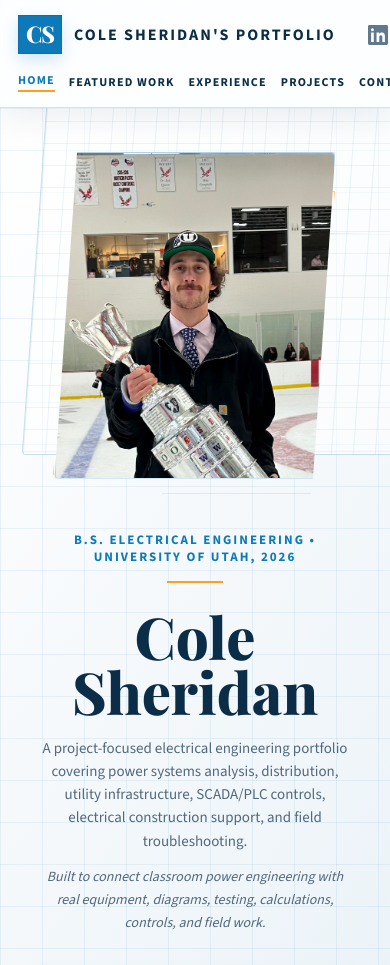
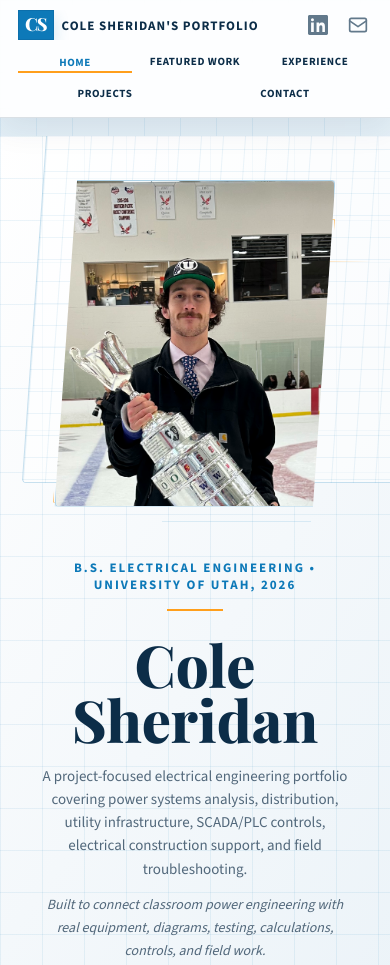
Before and after one commit to colesheridan/colesheridan.github.io, a plain HTML site: page index.html in a window 390 px wide. Shown: the top 965 px of the page. Drawn offline with nearby package versions, Linux system fonts and the light colour scheme.

Commit message:
Add files via upload

```diff
--- a/index.html
+++ b/index.html
@@ -1521,9 +1521,19 @@
 
   .featured-card summary::after,
   .project-card summary::after {
-    border-color: rgba(13,121,184,0.28);
-    color: var(--navy-btn);
-    background: #ffffff;
+    display: none;
+  }
+
+  .featured-card summary {
+    grid-template-columns: 96px 1fr;
+  }
+
+  .project-card summary {
+    grid-template-columns: 120px 1fr;
+  }
+
+  .project-status {
+    display: none;
   }
 
   .category-projects {
@@ -1810,23 +1820,57 @@
 
   @media (max-width: 620px) {
     nav {
-      grid-template-columns: 1fr auto;
+      grid-template-columns: minmax(0, 1fr) auto;
       grid-template-areas:
         "title social"
         "links links";
-      min-height: 108px;
+      min-height: 0;
       padding: 10px 18px;
+      row-gap: 10px;
     }
 
     .nav-left {
+      width: 100%;
       justify-self: start;
-      justify-content: flex-start;
-      gap: 10px 14px;
+      justify-content: space-between;
+      gap: 8px 6px;
+    }
+
+    .nav-left a {
+      flex: 1 1 calc(33.333% - 6px);
+      min-width: 70px;
+      padding: 6px 0;
+      text-align: center;
+      font-size: 11px;
+      letter-spacing: 0.6px;
+      line-height: 1.12;
     }
 
     .nav-title {
-      font-size: 16px;
-      letter-spacing: 2px;
+      min-width: 0;
+      overflow: hidden;
+      text-overflow: ellipsis;
+      font-size: 13px;
+      letter-spacing: 1px;
+      gap: 8px;
+    }
+
+    .nav-title::before {
+      flex: 0 0 auto;
+      font-size: 18px;
+      padding: 1px 6px 3px;
+    }
+
+    .nav-right {
+      flex: 0 0 auto;
+      gap: 12px;
+    }
+
+    .nav-right a {
+      width: 28px;
+      height: 28px;
+      align-items: center;
+      justify-content: center;
     }
 
     .hero-desc {
@@ -1838,7 +1882,7 @@
     }
 
     .hero {
-      margin-top: 108px;
+      margin-top: 136px;
       min-height: auto;
     }
   }
@@ -2552,7 +2596,6 @@
     const title = card.querySelector('.project-title, .featured-title')?.textContent.trim() || 'Project';
     const description = card.querySelector('.project-desc, summary p')?.textContent.trim() || '';
     const category = card.closest('.category-block')?.querySelector('.cat-title')?.textContent.trim() || 'Featured Engineering Work';
-    const status = card.querySelector('.project-status')?.textContent.trim();
     const tags = Array.from(card.querySelectorAll('.project-tags .tag')).map((tag) => tag.textContent.trim());
     const detailPanel = card.querySelector('.project-details, .featured-details');
 
@@ -2562,7 +2605,6 @@
     modalBody.innerHTML = detailPanel ? detailPanel.outerHTML : '';
 
     addModalChip(category);
-    addModalChip(status);
     tags.forEach(addModalChip);
 
     card.removeAttribute('open');
```
